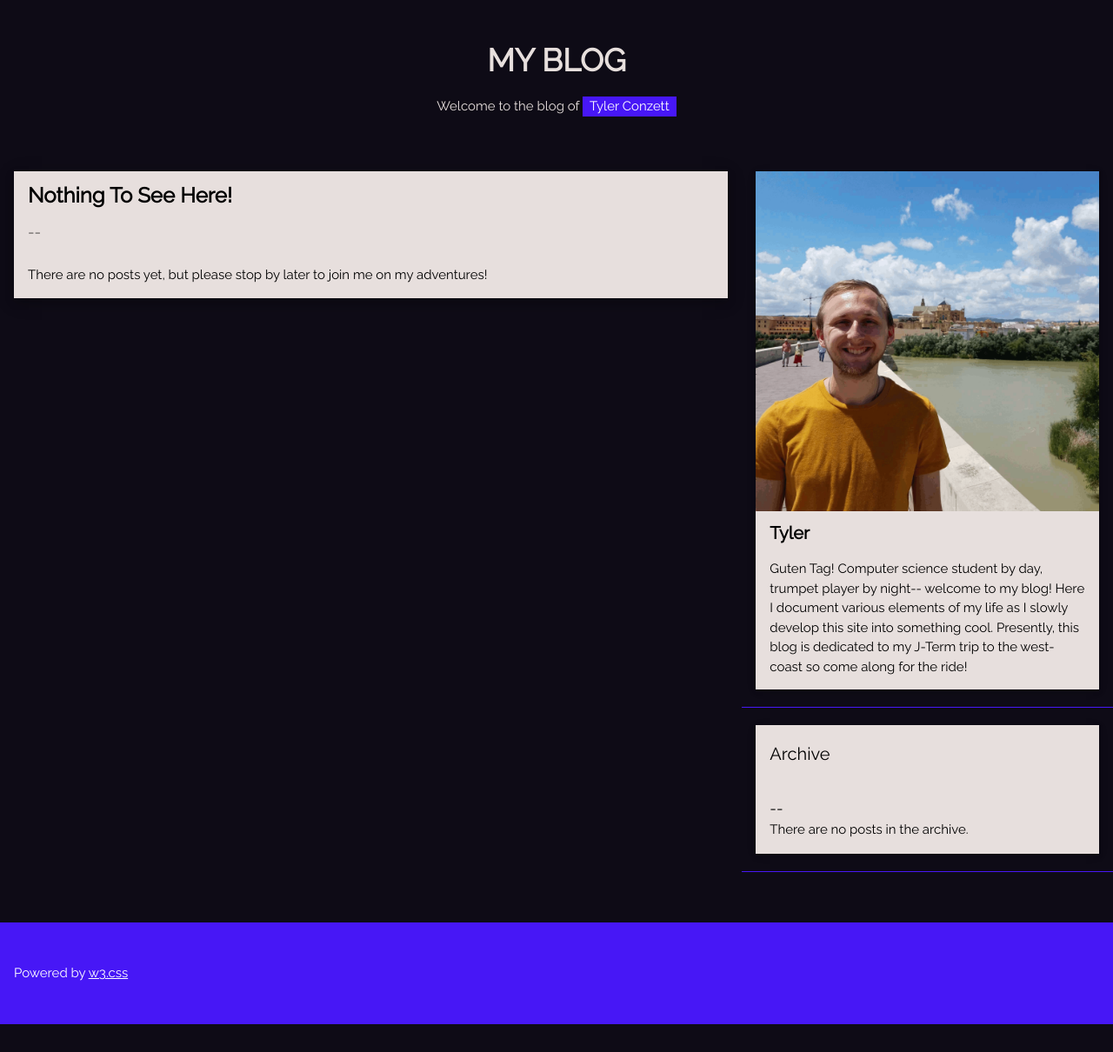
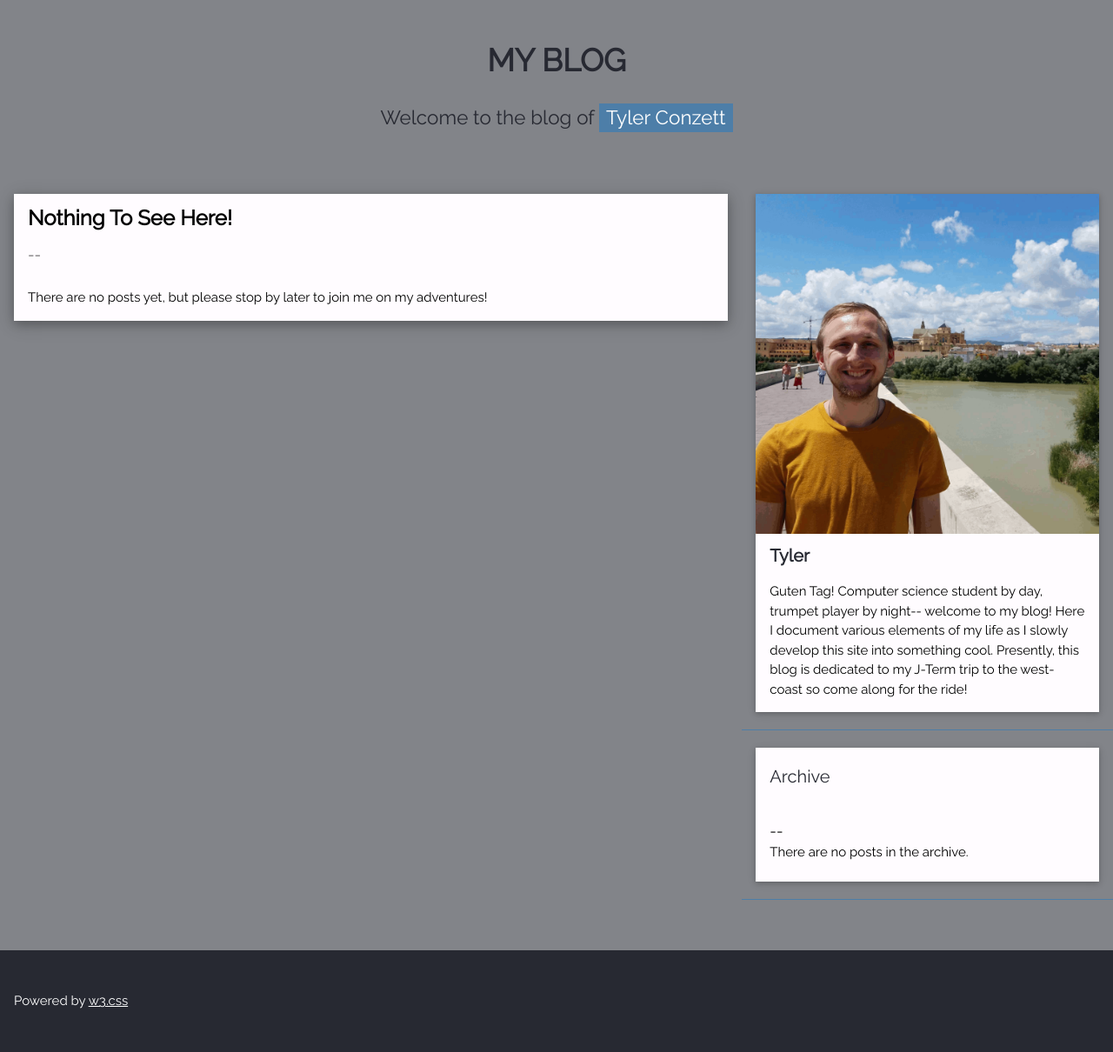
Before and after one commit to conzty01/jTermBlog, a Flask app: page / in a window 1280 px wide. Shown: the whole page at 87% size. Before the commit the page ends 1178 px from the top, so only its background shows below. Run offline with Flask 2, Linux system fonts and the light colour scheme; data that the repository does not hold is empty; some libraries are stand-ins or nearby versions.

Commit message:
Updated appearance

```diff
--- a/static/css/master.css
+++ b/static/css/master.css
@@ -1,25 +1,37 @@
 @charset "utf-8";
+/*
+Dark: #272932;
+Blue: #4D7EA8;
+Grey: #828489;
+Faded Purple: #9E90A2;
+Off-White: #FFFCFF;
+*/
+
 hr {
-border-top: 1px solid #4717F6 !important;
+border-top: 1px solid #4D7EA8 !important;
 }
 h4 {
-color: #000 !important;
+color: #272932 !important;
+}
+h1 {
+color: #272932 !important;
 }
 .w3-light-grey {
-background-color: #0E0B16 !important;
-color: #E7DFDD !important;
+background-color: #828489 !important;
+color: #272932 !important;
 }
 .w3-container {
-background-color: #E7DFDD;
+background-color: #FFFCFF;
 }
 .w3-white {
-background-color: #E7DFDD !important;
+background-color: #FFFCFF !important;
 }
 .head {
-background-color: #0E0B16 !important;
+background-color: #828489 !important;
+font-size: 1.5em;
 }
 .tag {
-background-color: #4717F6;
+background-color: #4D7EA8;
 color: #FFF !important;
 display: inline-block;
 padding-left: 8px;
@@ -27,5 +39,21 @@ padding-right: 8px;
 text-align: center;
 }
 .w3-dark-grey {
-background-color: #4717F6 !important;
+background-color: #272932 !important;
 }
+.w3-hoverable li:hover {
+    background-color: #F2F5FF !important;
+}
+.w3-hoverable li:after {
+    content: '';
+    display: block;
+    margin: 3px 0 0 0;
+    height: 3px;
+    width: 0px;
+    background: transparent;
+    transition: width .5s ease, background-color .5s ease;
+}
+.w3-hoverable li:hover:after {
+    width: 100%;
+    background: #4D7EA8;
+}
--- a/templates/base.html
+++ b/templates/base.html
@@ -5,7 +5,7 @@
 <meta name="viewport" content="width=device-width, initial-scale=1">
 <link rel="stylesheet" href="https://www.w3schools.com/w3css/4/w3.css">
 <link rel="stylesheet" href="https://fonts.googleapis.com/css?family=Raleway">
-<link rel="stylesheet" href="static/css/master.css">
+<link rel="stylesheet" href="/static/css/master.css">
 <style>
 body,h1,h2,h3,h4,h5 {font-family: "Raleway", sans-serif}
 </style>
```
